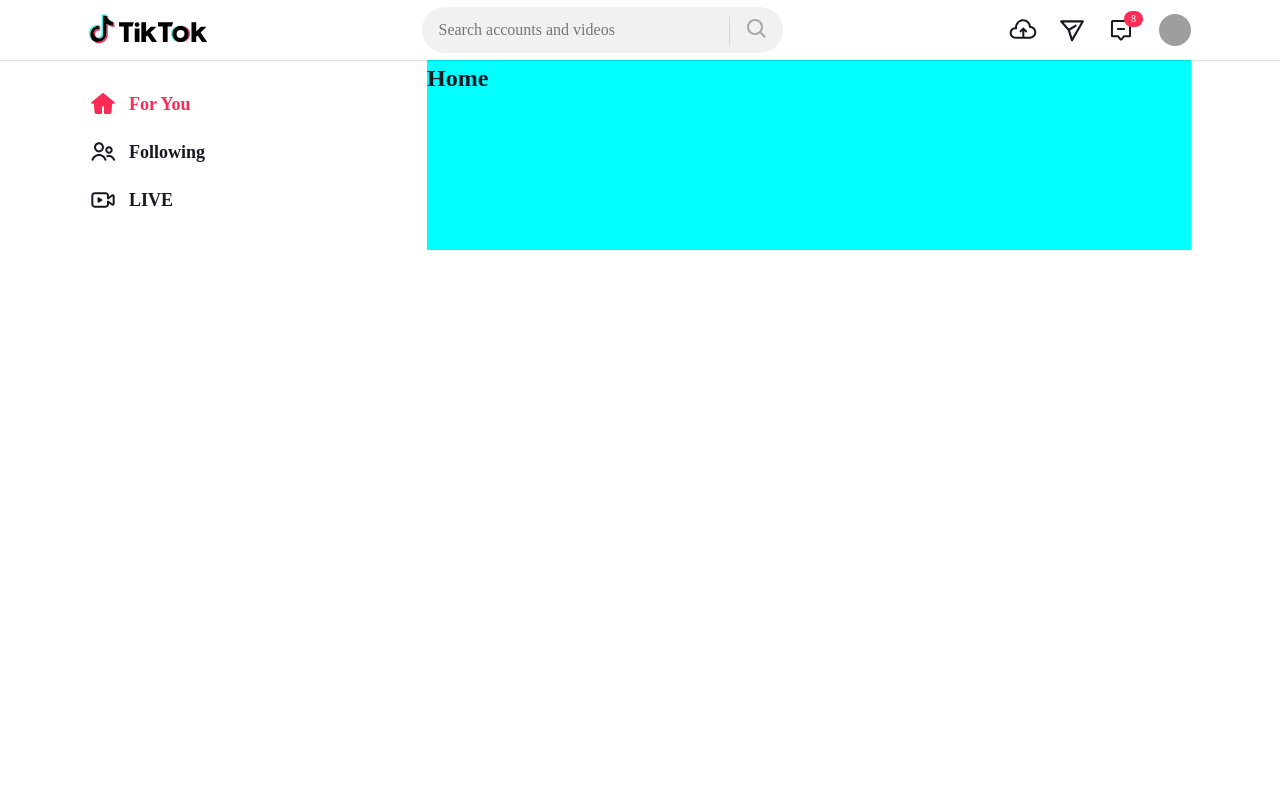
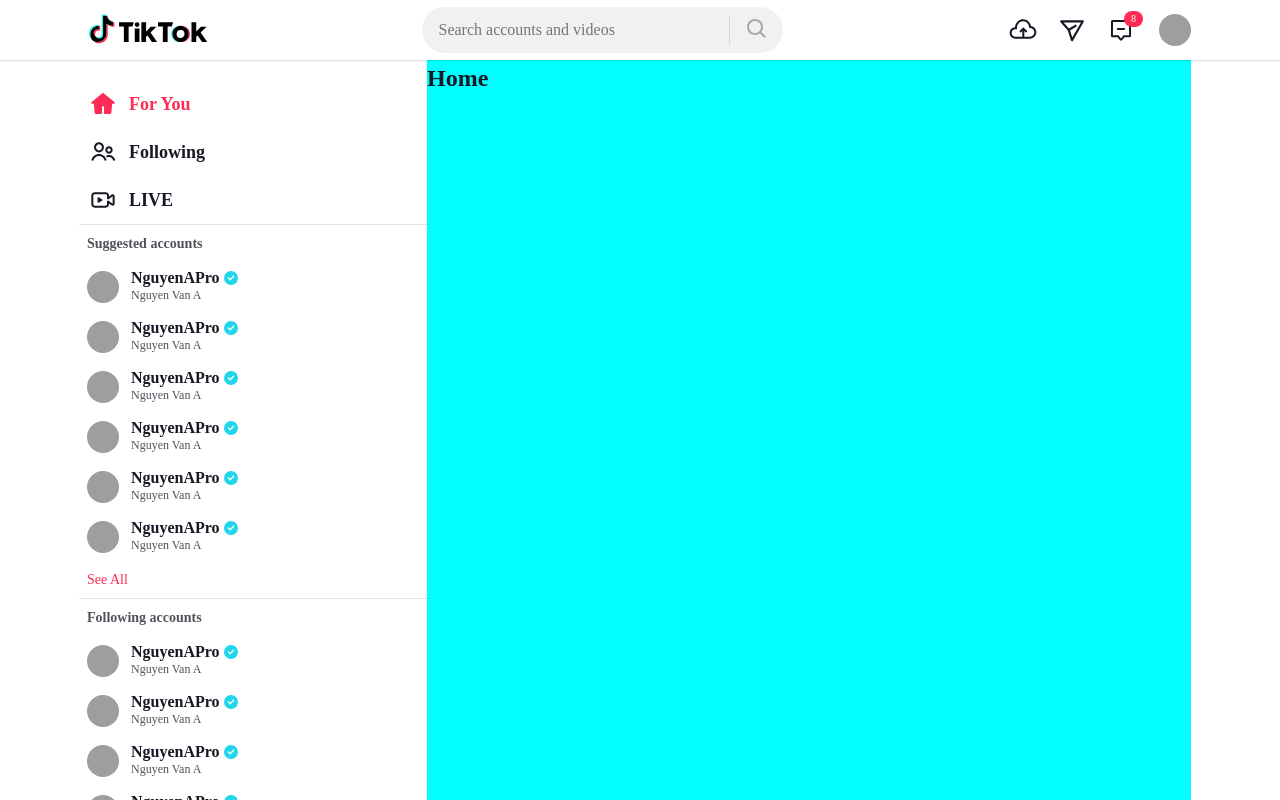
Before and after one commit to NguyenVuuu/tiktok, a React (Create React App) app: page / in a window 1280 px wide. Shown: the top 800 px of the page. Built offline with nearby package versions, Linux system fonts and the light colour scheme; grey boxes are pictures that could not be loaded; a web font is replaced by a local one.

Commit message:
ui sidebar

```diff
--- /dev/null
+++ b/src/components/SuggestedAccounts/AccountItem.js
@@ -0,0 +1,53 @@
+import PropTypes from "prop-types";
+import classNames from "classnames/bind";
+import { FontAwesomeIcon } from "@fortawesome/react-fontawesome";
+import { faCircleCheck } from "@fortawesome/free-solid-svg-icons";
+import Tippy from "@tippyjs/react/headless";
+
+import styles from "./SuggestedAccounts.module.scss";
+import { Wrapper as PopperWrapper } from "../Popper";
+import AccountPreview from "./AccountPreview";
+const cx = classNames.bind(styles);
+
+function AccountItem({}) {
+  const renderPreview = (props) => {
+    return (
+      <div tabIndex="-1" {...props}>
+        <PopperWrapper>
+          <div className={cx("preview")}>
+            <AccountPreview />
+          </div>
+        </PopperWrapper>
+      </div>
+    );
+  };
+  return (
+    <div>
+      <Tippy
+        interactive
+        hideOnClick={false}
+        delay={[700, 0]}
+        offset={[-20, 0]}
+        render={renderPreview}
+        placement="bottom"
+      >
+        <div className={cx("account-item")}>
+          <img
+            className={cx("avatar")}
+            src="https://p16-sign-va.tiktokcdn.com/tos-maliva-avt-0068/42067ded2f44c998e97df9c9c2c75458~tplv-tiktokx-cropcenter:100:100.jpeg?dr=14579&refresh_token=6929d5b4&x-expires=1751968800&x-signature=ogbnC5LxdwVlo%2FjU%2BJ%2BYg5Ix1iU%3D&t=4d5b0474&ps=13740610&shp=a5d48078&shcp=81f88b70&idc=my"
+            alt="asd"
+          />
+          <div className={cx("item-info")}>
+            <p className={cx("nickname")}>
+              <strong>NguyenAPro</strong>
+              <FontAwesomeIcon className={cx("check")} icon={faCircleCheck} />
+            </p>
+            <p className={cx("name")}>Nguyen Van A</p>
+          </div>
+        </div>
+      </Tippy>
+    </div>
+  );
+}
+
+export default AccountItem;
--- /dev/null
+++ b/src/components/SuggestedAccounts/AccountPreview/AccountPreview.js
@@ -0,0 +1,42 @@
+import PropTypes from "prop-types";
+import classNames from "classnames/bind";
+import { FontAwesomeIcon } from "@fortawesome/react-fontawesome";
+import { faCircleCheck } from "@fortawesome/free-solid-svg-icons";
+
+import styles from "./AccountPreview.module.scss";
+import Button from "~/components/Button";
+const cx = classNames.bind(styles);
+
+function AccountPreview() {
+  return (
+    <div className={cx("wrapper")}>
+      <div className={cx("header")}>
+        <img
+          className={cx("avatar")}
+          src="https://p16-sign-va.tiktokcdn.com/tos-maliva-avt-0068/42067ded2f44c998e97df9c9c2c75458~tplv-tiktokx-cropcenter:100:100.jpeg?dr=14579&refresh_token=6929d5b4&x-expires=1751968800&x-signature=ogbnC5LxdwVlo%2FjU%2BJ%2BYg5Ix1iU%3D&t=4d5b0474&ps=13740610&shp=a5d48078&shcp=81f88b70&idc=my"
+          alt="asd"
+        />
+        <div className="">
+          <Button className={cx("follow-btn")} primary>
+            Follow
+          </Button>
+        </div>
+      </div>
+      <div className={cx("body")}>
+        <p className={cx("nickname")}>
+          <strong>van a pro</strong>
+          <FontAwesomeIcon className={cx("check")} icon={faCircleCheck} />
+        </p>
+        <p className={cx("name")}>nguyen van a</p>
+        <p className={cx("analytics")}>
+          <strong className={cx("value")}>8.2M </strong>
+          <span className={cx("label")}>Followers</span>
+          <strong className={cx("value")}>4.2M </strong>
+          <span className={cx("label")}>Likes</span>
+        </p>
+      </div>
+    </div>
+  );
+}
+
+export default AccountPreview;
--- /dev/null
+++ b/src/components/SuggestedAccounts/AccountPreview/AccountPreview.module.scss
@@ -0,0 +1,43 @@
+.wrapper {
+  padding: 20px;
+  width: 320px;
+}
+.header {
+  display: flex;
+  justify-content: space-between;
+  align-items: center;
+}
+.avatar {
+  width: 44px;
+  height: 44px;
+  object-fit: cover;
+  border-radius: 999px;
+}
+.follow-btn {
+  padding: 6px 16px;
+}
+.body {
+  margin-top: 12px;
+  color: var(--text-color);
+}
+.nickname {
+  font-size: 1.8rem;
+}
+.check {
+  margin-left: 4px;
+  font-size: 1.4rem;
+  color: #20d5ec;
+}
+.name {
+  font-size: 1.4rem;
+}
+.analytics {
+  margin-top: 10px;
+  font-size: 1.7rem;
+}
+.value ~ .value {
+  margin-left: 20px;
+}
+.label {
+  color: #161823bf;
+}
--- /dev/null
+++ b/src/components/SuggestedAccounts/AccountPreview/index.js
@@ -0,0 +1 @@
+export { default } from "./AccountPreview";
--- /dev/null
+++ b/src/components/SuggestedAccounts/SuggestedAccounts.js
@@ -0,0 +1,26 @@
+import PropTypes from "prop-types";
+import classNames from "classnames/bind";
+
+import styles from "./SuggestedAccounts.module.scss";
+import AccountItem from "./AccountItem";
+const cx = classNames.bind(styles);
+
+function SuggestedAccounts({ label }) {
+  return (
+    <div className={cx("wrapper")}>
+      <p className={cx("label")}>{label}</p>
+      <AccountItem />
+      <AccountItem />
+      <AccountItem />
+      <AccountItem />
+      <AccountItem />
+      <AccountItem />
+      <p className={cx("more-btn")}>See All</p>
+    </div>
+  );
+}
+
+SuggestedAccounts.propTypes = {
+  label: PropTypes.string.isRequired,
+};
+export default SuggestedAccounts;
--- /dev/null
+++ b/src/components/SuggestedAccounts/SuggestedAccounts.module.scss
@@ -0,0 +1,54 @@
+//suggestedaccounts.js
+.wrapper {
+  border-top: 1px solid #e3e3e4;
+}
+.label {
+  padding: 8px;
+  font-size: 1.4rem;
+  font-weight: 600;
+  color: rgba(22, 24, 35, 0.75);
+}
+.more-btn {
+  padding: 8px;
+  font-size: 1.4rem;
+  font-weight: 6 00;
+  line-height: 2rem;
+  color: var(--primary);
+  cursor: pointer;
+}
+
+//accountitem.js
+.account-item {
+  display: flex;
+  padding: 8px;
+  align-items: center;
+  cursor: pointer;
+
+  &:hover {
+    background-color: rgba(22, 24, 35, 0.03);
+  }
+}
+.avatar {
+  width: 32px;
+  height: 32px;
+  border-radius: 999px;
+  object-fit: cover;
+}
+.item-info {
+  flex: 1;
+  margin-left: 12px;
+}
+.nickname {
+  font-size: 1.6rem;
+  line-height: 1;
+  color: var(--text-color);
+}
+.check {
+  margin-left: 4px;
+  font-size: 1.4rem;
+  color: #20d5ec;
+}
+.name {
+  font-size: 1.2rem;
+  color: #161823bf;
+}
--- /dev/null
+++ b/src/components/SuggestedAccounts/index.js
@@ -0,0 +1 @@
+export { default } from "./SuggestedAccounts";
--- a/src/layouts/components/Sidebar/Sidebar.js
+++ b/src/layouts/components/Sidebar/Sidebar.js
@@ -1,4 +1,5 @@
 import classNames from "classnames/bind";
+
 import styles from "./Sidebar.module.scss";
 import config from "~/config";
 import Menu, { MenuItem } from "./Menu";
@@ -10,6 +11,7 @@ import {
   UserGroupActiveIcon,
   UserGroupIcon,
 } from "~/components/Icon";
+import SuggestedAccounts from "~/components/SuggestedAccounts";
 function Sidebar() {
   const cx = classNames.bind(styles);
   return (
@@ -34,6 +36,8 @@ function Sidebar() {
           activeIcon={<LiveActiveIcon />}
         />
       </Menu>
+      <SuggestedAccounts label="Suggested accounts" />
+      <SuggestedAccounts label="Following accounts" />
     </aside>
   );
 }
```
